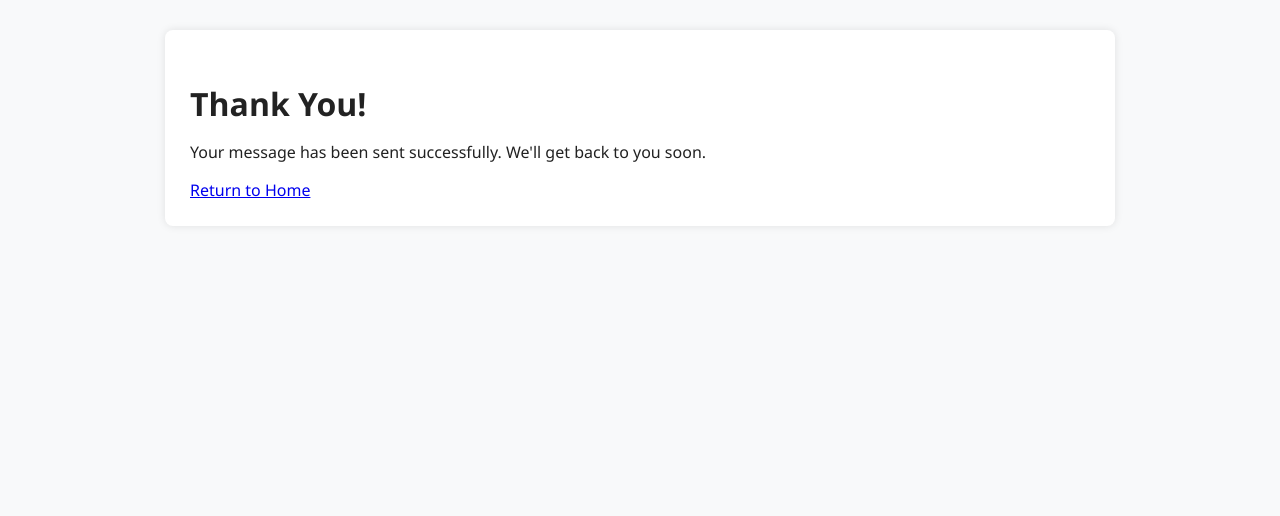
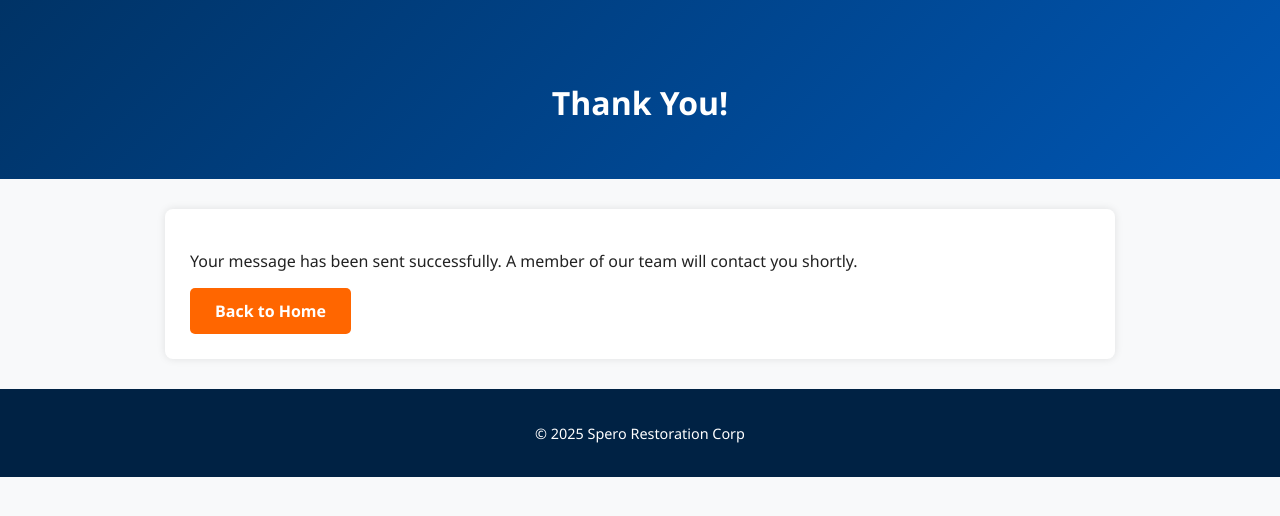
Before and after one commit to ROBERTOMAFFRA/spero-website, a Flask app: template templates/thankyou.html in a window 1280 px wide. Shown: the top 516 px of the page. Run offline with Flask 3, Linux system fonts and the light colour scheme; the template is opened without the code that fills it, so the values that code supplies are empty.

Commit message:
Update thankyou.html

```diff
--- a/templates/thankyou.html
+++ b/templates/thankyou.html
@@ -3,14 +3,21 @@
 <head>
   <meta charset="UTF-8">
   <meta name="viewport" content="width=device-width, initial-scale=1.0">
-  <title>Message Sent | Spero Restoration Corp</title>
-  <link rel="stylesheet" href="{{ url_for('static', filename='css/style.css') }}">
+  <title>Thank You | Spero Restoration Corp</title>
+  <link rel="stylesheet" href="{{ url_for('static', filename='style.css') }}">
 </head>
 <body>
-  <section class="thankyou">
+  <header>
     <h1>Thank You!</h1>
-    <p>Your message has been sent successfully. We'll get back to you soon.</p>
-    <a href="/">Return to Home</a>
+  </header>
+
+  <section>
+    <p>Your message has been sent successfully. A member of our team will contact you shortly.</p>
+    <a href="/" class="cta-button">Back to Home</a>
   </section>
+
+  <footer>
+    <p>© 2025 Spero Restoration Corp</p>
+  </footer>
 </body>
 </html>
```
